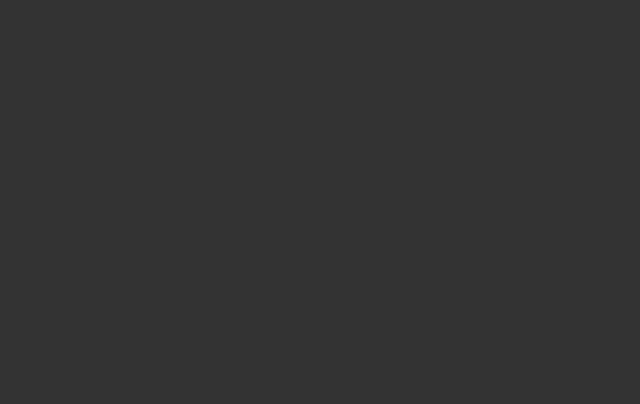
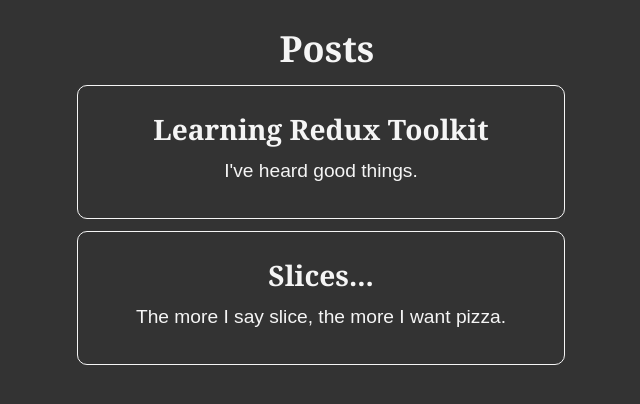
Before and after one commit to monello/react-redux-tk, a React (Create React App) app: page / in a window 1280 px wide. Shown: the top 404 px of the page, without its empty margins (313-953 px from the left). Built offline with nearby package versions, Linux system fonts and the light colour scheme.

Commit message:
feat: use the posts-list component in the App

```diff
--- a/src/App.tsx
+++ b/src/App.tsx
@@ -1,9 +1,12 @@
-import React from "react";
-import logo from "./logo.svg";
+import PostsList from "./features/posts/PostsList";
 import "./App.css";
 
 function App() {
-    return <main className="App"></main>;
+    return (
+        <main className="App">
+            <PostsList />
+        </main>
+    );
 }
 
 export default App;
```
